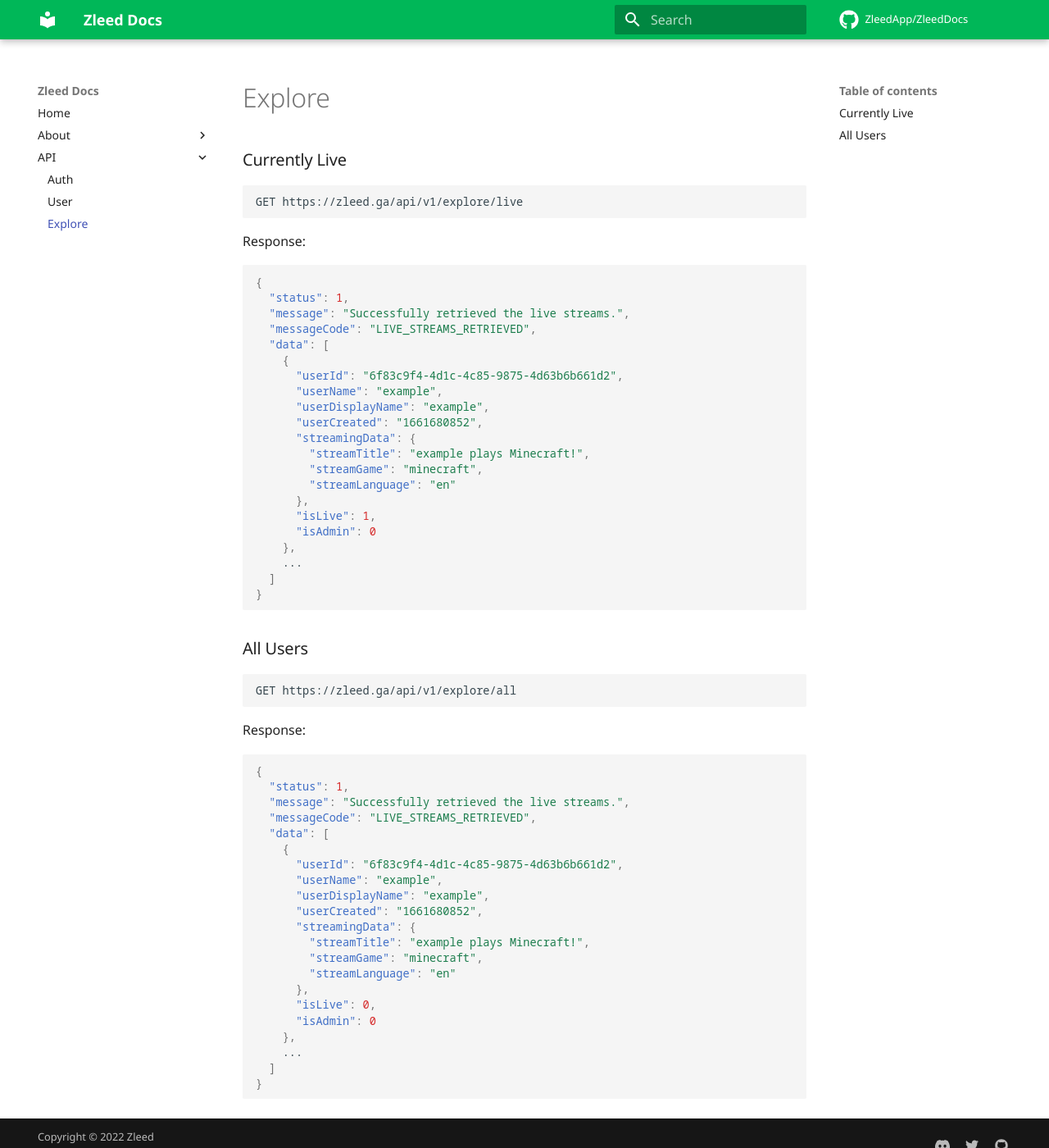
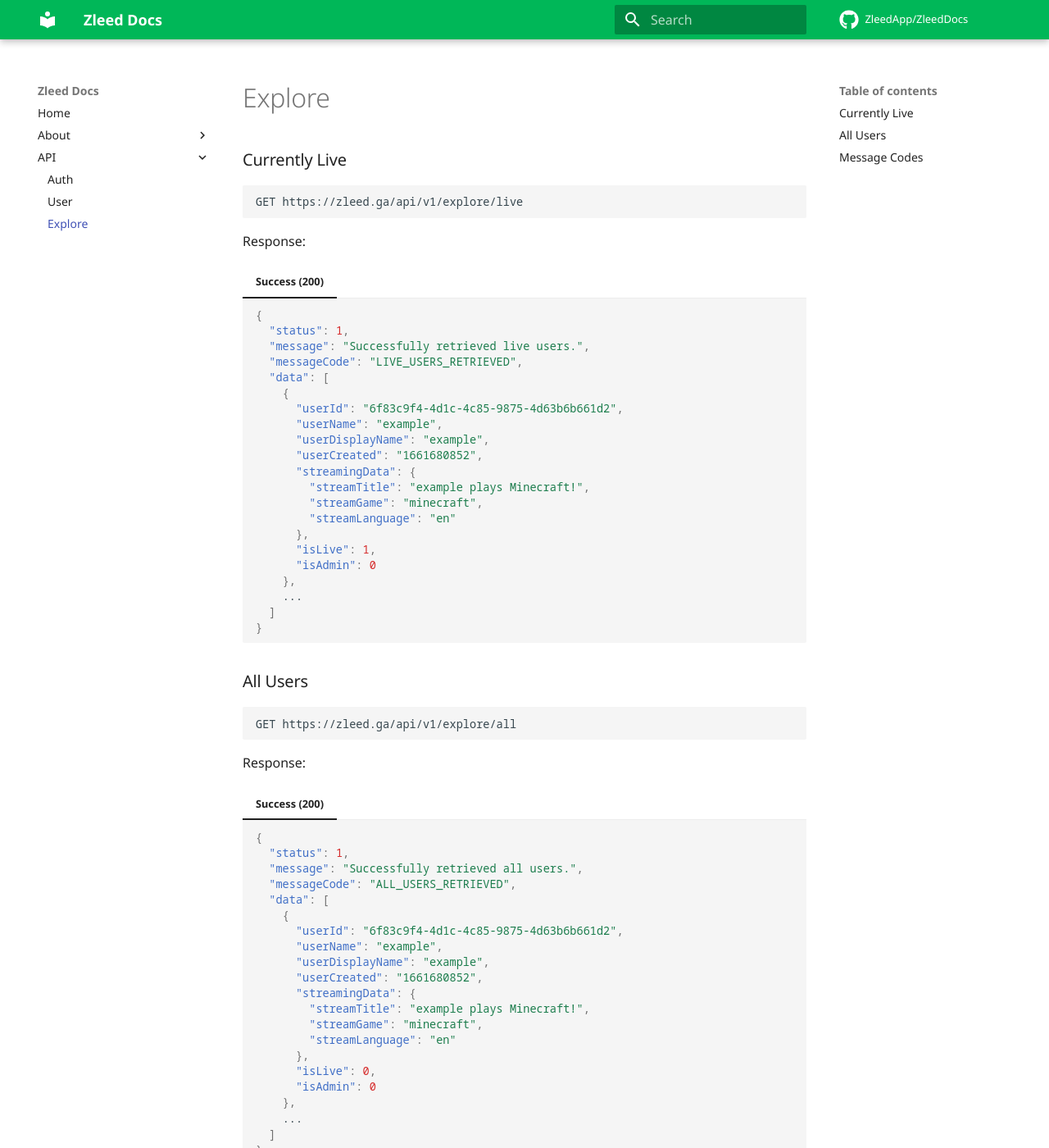
Before and after one commit to ZleedApp/ZleedDocs, an MkDocs documentation site: the page built from docs/api/explore.md, in a window 1280 px wide and 1400 px high. Shown: the whole window at 82% size. Built offline with MkDocs 1.6.1 and Material for MkDocs 9.7.7, drawn with Linux system fonts in a browser that asks for light colours; comment, search, counter and statistics services are not loaded; some of the changed text lies outside the part shown.

````diff
--- a/docs/api/explore.md
+++ b/docs/api/explore.md
@@ -8,29 +8,30 @@ GET https://zleed.ga/api/v1/explore/live
 
 Response:
 
-```json
-{
-  "status": 1,
-  "message": "Successfully retrieved the live streams.",
-  "messageCode": "LIVE_STREAMS_RETRIEVED",
-  "data": [
+=== "Success (200)"
+    ```json
     {
-      "userId": "6f83c9f4-4d1c-4c85-9875-4d63b6b661d2",
-      "userName": "example",
-      "userDisplayName": "example",
-      "userCreated": "1661680852",
-      "streamingData": {
-        "streamTitle": "example plays Minecraft!",
-        "streamGame": "minecraft",
-        "streamLanguage": "en"
-      },
-      "isLive": 1,
-      "isAdmin": 0
-    },
-    ...
-  ]
-}
-```
+      "status": 1,
+      "message": "Successfully retrieved live users.",
+      "messageCode": "LIVE_USERS_RETRIEVED",
+      "data": [
+        {
+          "userId": "6f83c9f4-4d1c-4c85-9875-4d63b6b661d2",
+          "userName": "example",
+          "userDisplayName": "example",
+          "userCreated": "1661680852",
+          "streamingData": {
+            "streamTitle": "example plays Minecraft!",
+            "streamGame": "minecraft",
+            "streamLanguage": "en"
+          },
+          "isLive": 1,
+          "isAdmin": 0
+        },
+        ...
+      ]
+    }
+    ```
 
 ### All Users
 
@@ -40,26 +41,34 @@ GET https://zleed.ga/api/v1/explore/all
 
 Response:
 
-```json
-{
-  "status": 1,
-  "message": "Successfully retrieved the live streams.",
-  "messageCode": "LIVE_STREAMS_RETRIEVED",
-  "data": [
+=== "Success (200)"
+    ```json
     {
-      "userId": "6f83c9f4-4d1c-4c85-9875-4d63b6b661d2",
-      "userName": "example",
-      "userDisplayName": "example",
-      "userCreated": "1661680852",
-      "streamingData": {
-        "streamTitle": "example plays Minecraft!",
-        "streamGame": "minecraft",
-        "streamLanguage": "en"
-      },
-      "isLive": 0,
-      "isAdmin": 0
-    },
-    ...
-  ]
-}
-```
+      "status": 1,
+      "message": "Successfully retrieved all users.",
+      "messageCode": "ALL_USERS_RETRIEVED",
+      "data": [
+        {
+          "userId": "6f83c9f4-4d1c-4c85-9875-4d63b6b661d2",
+          "userName": "example",
+          "userDisplayName": "example",
+          "userCreated": "1661680852",
+          "streamingData": {
+            "streamTitle": "example plays Minecraft!",
+            "streamGame": "minecraft",
+            "streamLanguage": "en"
+          },
+          "isLive": 0,
+          "isAdmin": 0
+        },
+        ...
+      ]
+    }
+    ```
+
+### Message Codes
+
+| **Message Code**       | **Message**                        |
+|------------------------|------------------------------------|
+| `LIVE_USERS_RETRIEVED` | Successfully retrieved live users. |
+| `ALL_USERS_RETRIEVED`  | Successfully retrieved all users.  |
````
Also changed, not shown: docs/api/user.md (+57 -45 lines), docs/index.md (+1 -1 lines).
